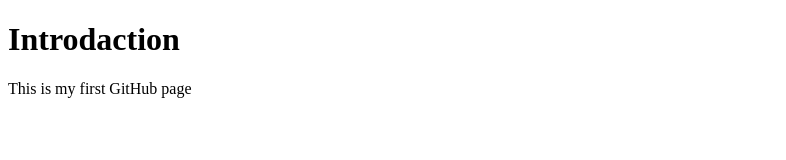
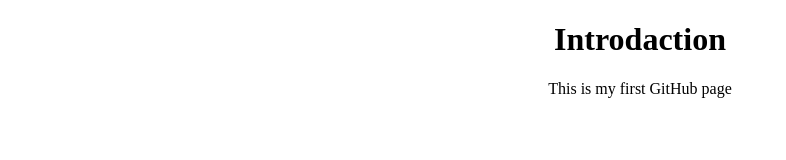
Before and after one commit to Krizend/Krizend.github.io, a plain HTML site: page index.html in a window 1280 px wide. Shown: the whole page, without its empty margins (0-786 px from the left). Drawn offline with Linux system fonts and the light colour scheme.

Commit message:
Update index.html

```diff
--- a/index.html
+++ b/index.html
@@ -4,7 +4,9 @@
         <title>Hello world</title>
     </head>
     <body>
-        <h1>Introdaction</h1>
-        <p>This is my first GitHub page</p>
+        <dev style="text-align: center;">
+            <h1>Introdaction</h1>
+            <p>This is my first GitHub page</p>
+        </dev>
     </body>
 </html>
```
